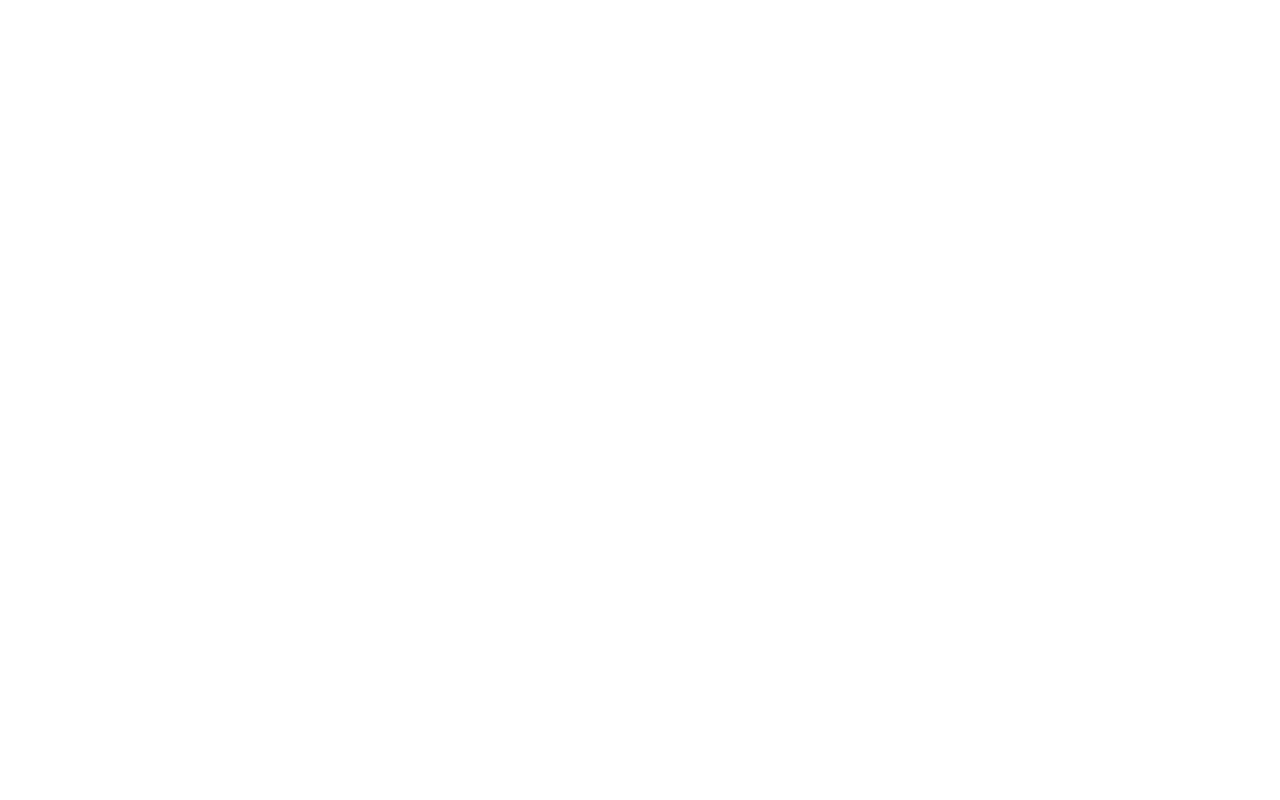
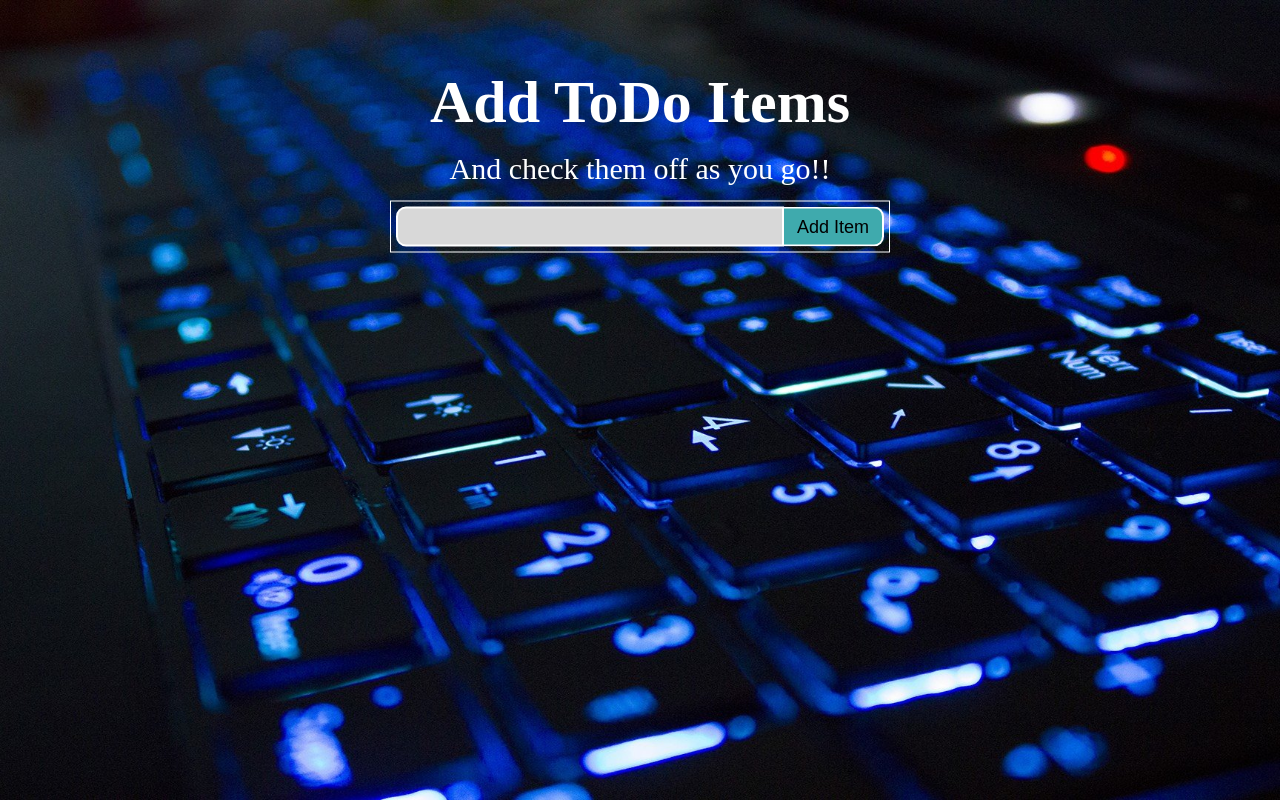
Before and after one commit to JerryVW/todo-list, a plain HTML site: page index.html in a window 1280 px wide. Drawn offline with Linux system fonts and the light colour scheme.

Commit message:
Worked on UI for ToDo list

```diff
--- a/index.html
+++ b/index.html
@@ -4,9 +4,19 @@
     <meta charset="UTF-8">
     <meta name="viewport" content="width=device-width, initial-scale=1.0">
     <meta http-equiv="X-UA-Compatible" content="ie=edge">
+    <link rel="stylesheet" href="style.css">
     <title>Document</title>
 </head>
 <body>
+    <div class="container">
+        <h1>Add ToDo Items</h1>
+        <p>And check them off as you go!!</p>
 
+        <form action="">
+            <input class="addItem" type="text" name="todo" value="" >
+            <button class="addItemBtn">Add Item</button>
+        </form>
+    </div>
+    <script src="script.js"></script>
 </body>
 </html>
--- a/style.css
+++ b/style.css
@@ -4,3 +4,62 @@
     -webkit-box-sizing: border-box;
     box-sizing: border-box;
 }
+
+body {
+    background-image: url(img/to-do_background.jpg);
+    background-size: cover;
+    background-position: center;
+    height: 100vh;
+    background-attachment: fixed;
+    font-family: 'Times New Roman', Times, serif;
+}
+
+.container {
+    position: absolute;
+    top: 20%;
+    left: 50%;
+    -webkit-transform: translate(-50%, -50%);
+    -ms-transform: translate(-50%, -50%);
+    transform: translate(-50%, -50%);
+    text-align: center;
+    color: #ffffff;
+    font-size: 30px;
+    font-weight: 400;
+
+}
+
+p {
+    padding: 15px 0;
+    font-weight: none;
+}
+
+form {
+    display: flex;
+    border: 1px solid white;
+    padding: 5px;
+    width: 500px;
+}
+
+input:focus, button:focus {
+    outline: none;
+}
+
+.addItem {
+    width: 100%;
+    height: 40px;
+    border: 2px solid rgb(255, 255, 255);
+    background: rgb(216, 216, 216);
+    border-radius: 10px 0 0 10px;
+    font-size: 20px;
+    padding-left: 15px;
+    flex: 1;
+}
+
+.addItemBtn {
+    border: 2px solid rgb(255, 255, 255);
+    border-left: 0;
+    border-radius: 0 10px 10px 0;
+    width: 100px;
+    background-color: rgb(63, 170, 173);
+    font-size: 18px;
+}
```
Also changed, not shown: img/to-do_background.jpg (added).
